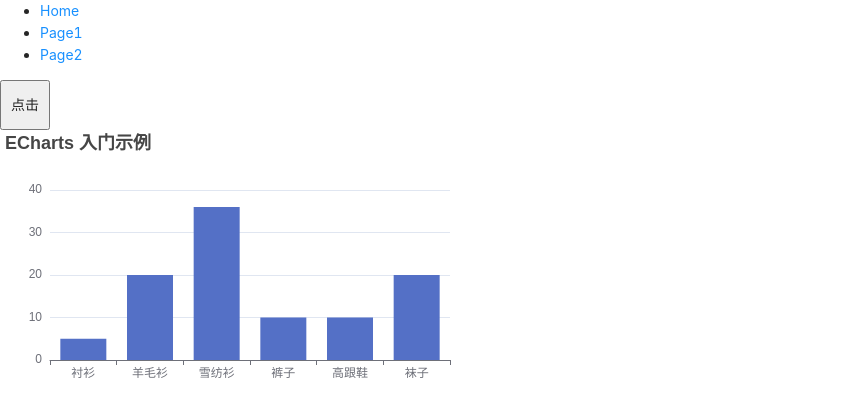
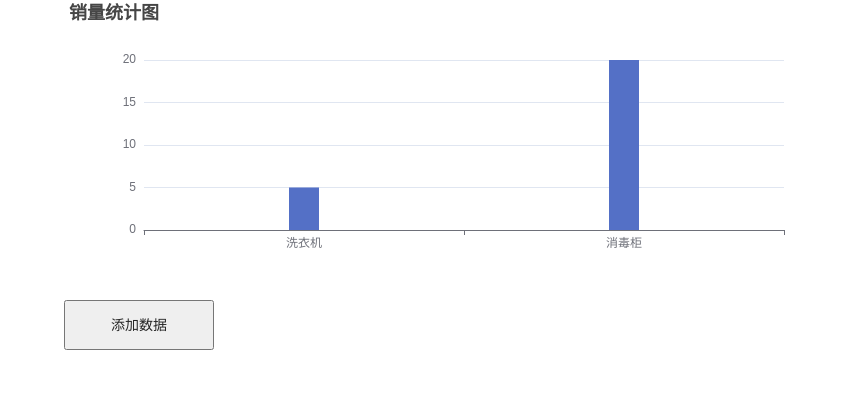
Before and after one commit to dilukr/vite_template, a React (Vite) app: page /page3 in a window 1280 px wide. Shown: the top 416 px of the page, without its empty margins (0-848 px from the left). Built offline with nearby package versions, Linux system fonts and the light colour scheme.

Commit message:
完善添加操作，新增less样式表

```diff
--- a/src/components/Page3.jsx
+++ b/src/components/Page3.jsx
@@ -1,44 +1,53 @@
 import React , { useState, useEffect }from 'react';
 
 import * as echarts from 'echarts';
+import styles from './Page3.module.less';
 
 import { Form, Input, Button, Checkbox } from 'antd';
 
 import addDataComponent from './demo1/addData';
 
+
+
+
 function Page3() {
-    const [data, SetData] = useState([5, 20, 36, 10, 10, 20])
+    //纵坐标数值
+    const [data, setData] = useState([5, 20])
+    //横坐标，类型
+    const [type, setType] = useState(['洗衣机','消毒柜'])
+
     useEffect(()=>{
         let myChart = echarts.init(document.getElementById('echarts_area'));
         myChart.setOption({
             title: {
-                text: 'ECharts 入门示例'
+                text: '销量统计图'
             },
             tooltip: {},
             xAxis: {
-                data: ['衬衫', '羊毛衫', '雪纺衫', '裤子', '高跟鞋', '袜子']
+                data: type
             },
             yAxis: {},
             series: [{
                 name: '销量',
                 type: 'bar',
+                barWidth : 30,
                 data: data
             }]
         });
     })
 
-    console.log(data)
-    const onFinish = (values) => {
-        console.log('Success:', values);
-      };
+    function addbarData(obj){
+        console.log(obj)
+        setData(data.concat([obj.value]))
+        setType(type.concat([obj.type]))
+    }
 
-    const onFinishFailed = (errorInfo) => {
-    console.log('Failed:', errorInfo);
-    };
     return (
-        <div>
-            <button style={{width:50,height:50}} onClick={()=>{addDataComponent({data:1})}}>点击</button>
-            <div id="echarts_area" style={{width:500,height:300}} />
+        <div className={styles.main}>
+            <div>
+                <div id="echarts_area" style={{width:800,height:300}} />
+            </div>
+            <button style={{width:150,height:50}} onClick={()=>{addDataComponent({onOK:addbarData})}}>添加数据</button>
         </div>
     )
 }
--- /dev/null
+++ b/src/components/Page3.module.less
@@ -0,0 +1,4 @@
+.main{
+    margin: 0 auto;
+    width: 90%;
+}
--- a/src/components/demo1/addData.jsx
+++ b/src/components/demo1/addData.jsx
@@ -5,6 +5,15 @@ import * as ReactDOM from 'react-dom';
 
 let div = null;
 
+/**
+ *
+ *
+ * 添加数据
+ * 点击确定时返回表单所有数值
+ * @param {*} props
+ * @returns
+ *
+ */
 function AddData (props){
   var [visible, setVisible] = useState(true);
   const [form] = Form.useForm();
@@ -15,7 +24,13 @@ function AddData (props){
   function handleOk(e,a,b) {
     form.validateFields()
           .then((values) => {
-            console.log(values)
+            if(typeof(props.onOK) === "function"){
+               props.onOK(values)
+            }
+            const unmountResult = ReactDOM.unmountComponentAtNode(div);
+            if (unmountResult && div.parentNode) {
+              div.parentNode.removeChild(div);
+            }
           })
           .catch((info) => {
             console.log('Validate Failed:', info);
@@ -41,18 +56,30 @@ function AddData (props){
           visible={visible}
           onOk={handleOk}
           onCancel={handleCancel}
+          okText={"确定"}
+          cancelText={"取消"}
         >
             <Form layout="horizontal" form={form} layout={formItemLayout} style={{marginTop:25}}>
-            <Form.Item name="title" label="Title"
-                rules={[
-                    {
-                    required: true,
-                    message: 'Please input the title of collection!',
-                    },
-                ]}
-                >
-                    <Input />
-                </Form.Item>
+                  <Form.Item
+                      name="type"
+                      label="类别"
+                      rules={[{
+                          required: true,
+                          message: '请输入类别',
+                          },
+                      ]}>
+                      <Input />
+                  </Form.Item>
+                  <Form.Item
+                      name="value"
+                      label="销量"
+                      rules={[{
+                          required: true,
+                          message: '请输入销量',
+                          },
+                      ]}>
+                      <Input />
+                  </Form.Item>
             </Form>
         </Modal>
 	  );
--- a/src/main.jsx
+++ b/src/main.jsx
@@ -21,7 +21,7 @@ export default function App() {
   return (
     <Router>
       <div>
-        <nav>
+        {/* <nav>
           <ul>
             <li>
               <Link to="/">Home</Link>
@@ -33,7 +33,7 @@ export default function App() {
               <Link to="/page2">Page2</Link>
             </li>
           </ul>
-        </nav>
+        </nav> */}
 
         {/* A <Switch> looks through its children <Route>s and
             renders the first one that matches the current URL. */}
```
